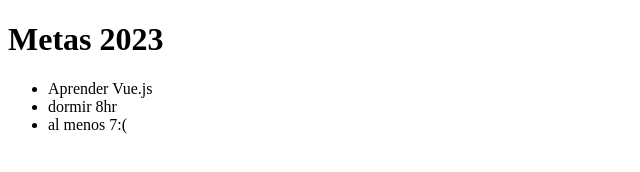
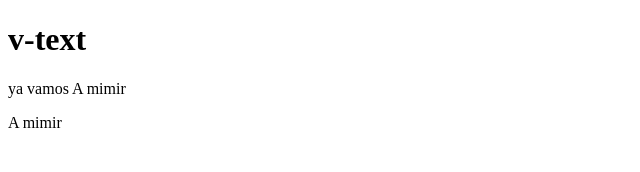
Before and after one commit to JoseLuisReySaavedraADSO/VueBasicoDirectivas, a plain HTML site: page index.html in a window 1280 px wide. Shown: the whole page, without its empty margins (0-640 px from the left). Drawn offline with nearby package versions, Linux system fonts and the light colour scheme.

Commit message:
feat: :sparkles: "v-text" is used

```diff
--- a/index.html
+++ b/index.html
@@ -8,13 +8,12 @@
     <script src="app.js" type="module"></script>
 </head>
 <body>
-    <div class="border border-primary rounded-bottom">
-        <h1>Metas 2023</h1>
-        <div id="app">
-            <ul>
-                <li v-for="meta in metas"> {{meta}} </li>
-            </ul>
-        </div>
+    <div id="app">
+        <h1>v-text</h1>
+        <!-- agregada con los bigotes -->
+        <p>ya vamos {{mensaje}}</p>
+        <!-- agregada la clase, o lo que sea eso -->
+        <p v-text="mensaje"></p>
     </div>
 </body>
 </html>
--- a/my-component.js
+++ b/my-component.js
@@ -1,11 +1,7 @@
 export default{
     data(){
         return{
-            metas: [
-                'Aprender Vue.js',
-                'dormir 8hr',
-                'al menos 7:('
-            ]
+            mensaje: "A mimir"
         }
     }
 }
```
